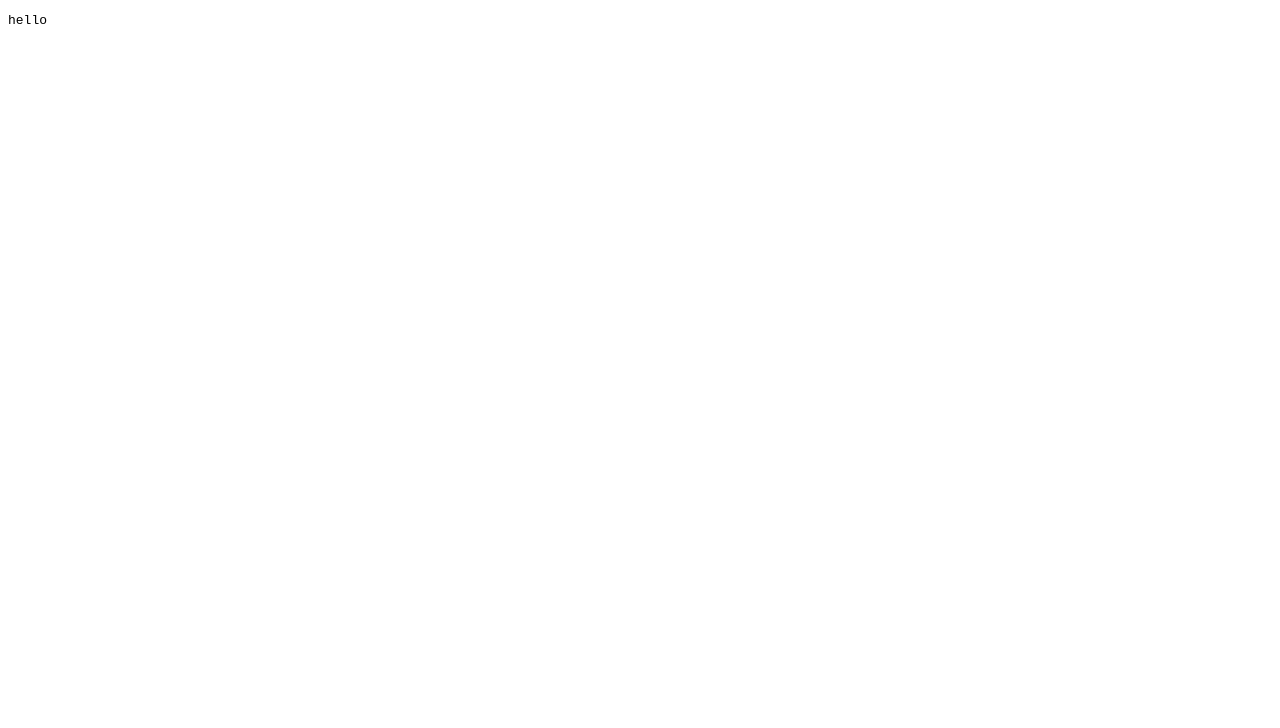
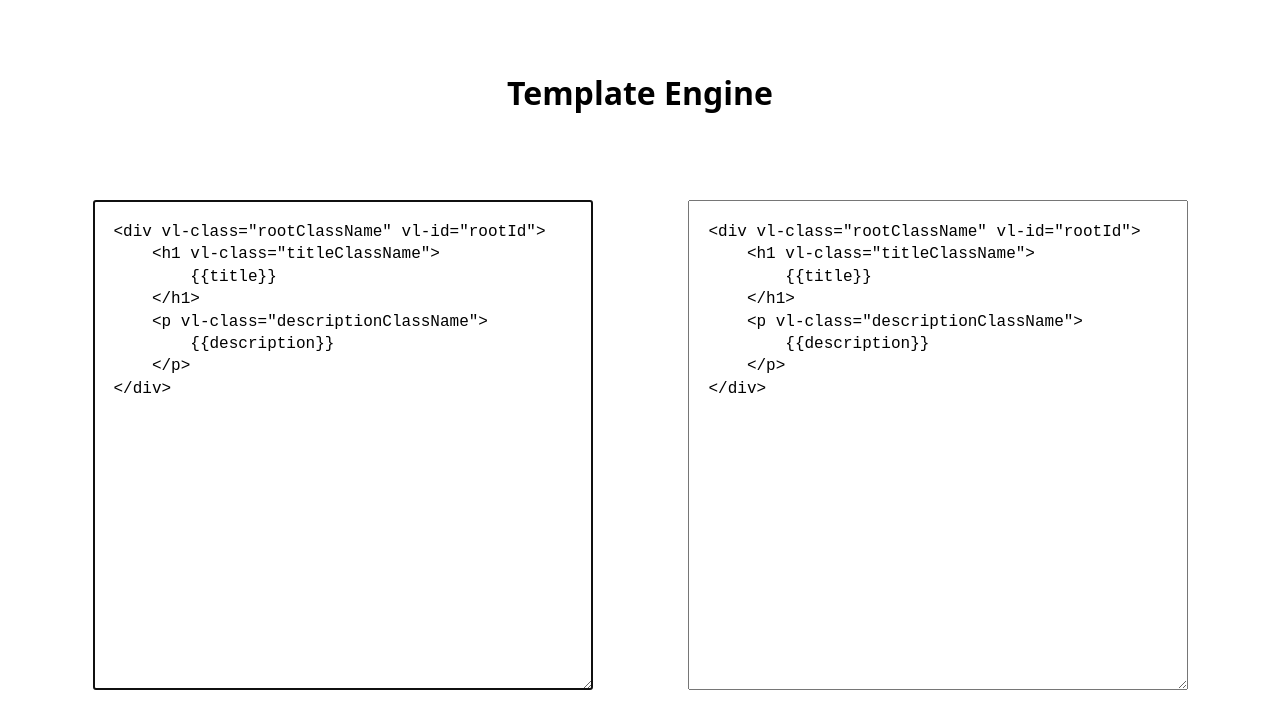
Before and after one commit to MikeDevice/template-engine, a website: page docs/index.html in a window 1280 px wide. Drawn offline with Linux system fonts and the light colour scheme.

Commit message:
add styles

```diff
--- /dev/null
+++ b/docs/app.js
@@ -0,0 +1,49 @@
+function debounce(fn, delay = 0) {
+    let id;
+
+    return (...args) => {
+        if (id) {
+            clearTimeout(id);
+        }
+
+        id = setTimeout(() => {
+            fn(...args);
+        }, delay);
+    };
+}
+
+document.addEventListener('DOMContentLoaded', () => {
+    var $source = document.getElementById('source');
+    var $dest = document.getElementById('dest');
+
+    function compile(src) {
+        return src;
+    }
+
+    function init() {
+        const src  = `
+            <div vl-class="rootClassName" vl-id="rootId">
+                <h1 vl-class="titleClassName">
+                    {{title}}
+                </h1>
+                <p vl-class="descriptionClassName">
+                    {{description}}
+                </p>
+            </div>
+        `
+        .trim()
+        .replace(/^\s{12}/mg, '');
+
+        $source.innerHTML = src;
+        $dest.innerHTML = compile(src);
+    }
+
+    function syncSource() {
+        $source.addEventListener('input', debounce((e) => {
+            $dest.innerHTML = compile(e.target.value);
+        }, 400));
+    }
+
+    init();
+    syncSource();
+})
--- a/docs/index.html
+++ b/docs/index.html
@@ -4,9 +4,35 @@
     <meta charset="UTF-8">
     <meta http-equiv="X-UA-Compatible" content="IE=edge">
     <meta name="viewport" content="width=device-width, initial-scale=1.0">
+    <link rel="stylesheet" href="style.css">
     <title>Document</title>
 </head>
-<body>
-    <pre>hello</pre>
+<body class="page">
+    <h1 class="page__header">Template Engine</h1>
+    <div class="page__content content">
+        <div class="content__view">
+            <textarea
+                rows="20"
+                class="content__text"
+                id="source"
+                autocapitalize="off"
+                autofocus
+                autocomplete="off"
+                spellcheck="false"
+            ></textarea>
+        </div>
+        <div class="content__view">
+            <textarea
+                rows="20"
+                class="content__text"
+                id="dest"
+                autocapitalize="off"
+                autocomplete="off"
+                readonly
+            ></textarea>
+        </div>
+    </div>
+
+    <script src="app.js" type="module"></script>
 </body>
 </html>
--- /dev/null
+++ b/docs/style.css
@@ -0,0 +1,48 @@
+body {
+    margin: 0;
+    min-width: 480px;
+}
+
+body,
+input,
+textarea,
+button {
+    font-family: system-ui, -apple-system, BlinkMacSystemFont, 'Segoe UI', Roboto, Oxygen, Ubuntu, Cantarell, 'Open Sans', 'Helvetica Neue', sans-serif;
+    line-height: 1.4;
+}
+
+.page {
+    display: grid;
+    grid-template-rows: 200px 1fr;
+    max-width: 1200px;
+    margin: 0 auto;
+}
+
+.page__header {
+    text-align: center;
+    padding: 50px 0;
+}
+
+.content {
+    display: grid;
+    grid-template-columns: 1fr 1fr;
+    gap: 50px;
+    padding: 0 30px;
+}
+
+.content__text {
+    resize: vertical;
+    min-height: 400px;
+    width: 100%;
+    max-width: 500px;
+    min-width: 300px;
+    font-size: 16px;
+    box-sizing: border-box;
+    padding: 20px;
+    font-family: 'Courier New', Courier, monospace;
+}
+
+.content__view {
+    display: flex;
+    justify-content: center;
+}
```
